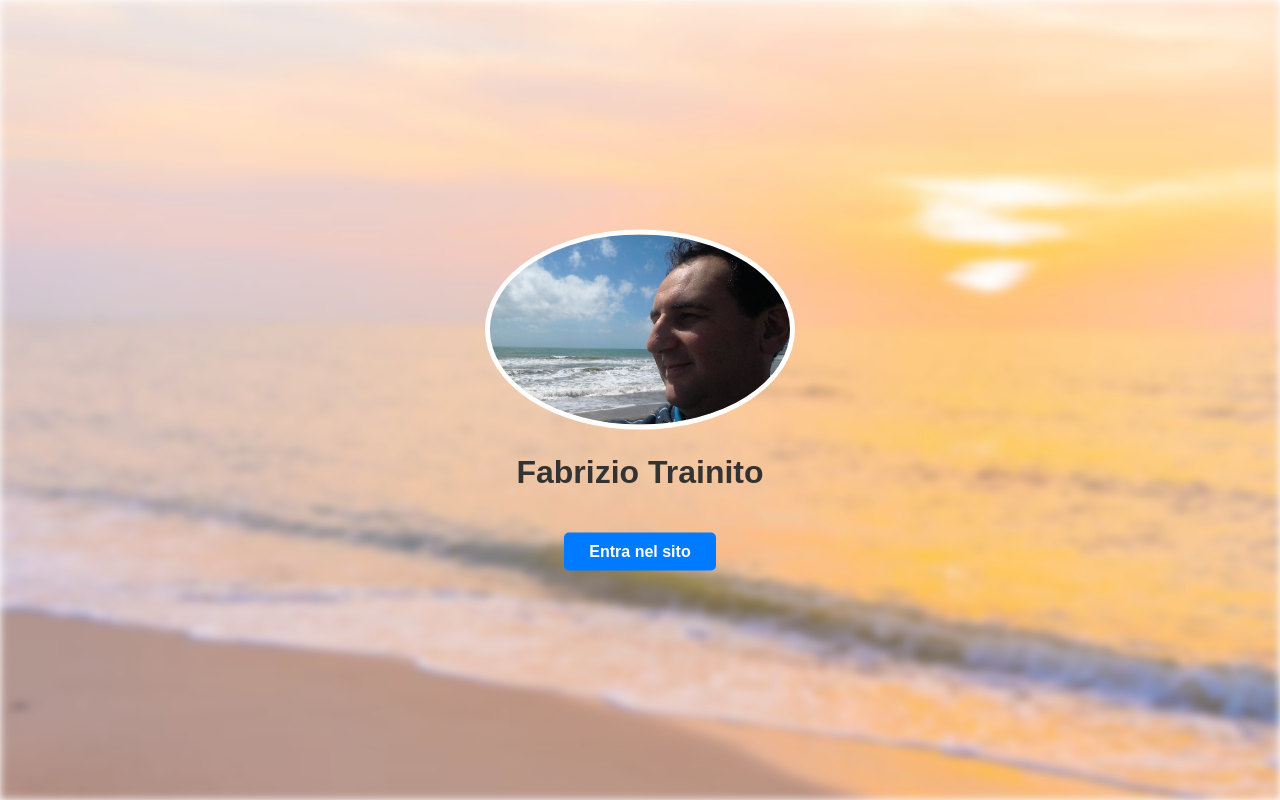
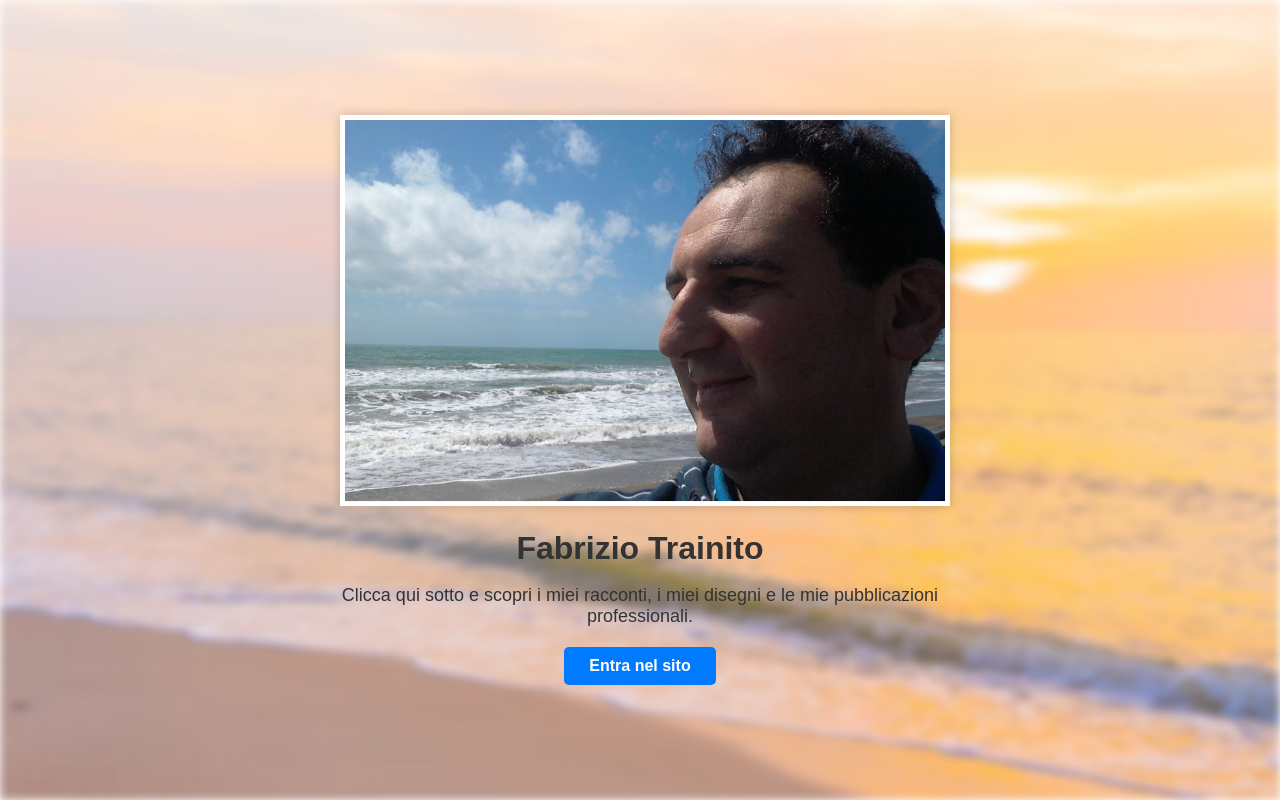
Before and after one commit to kalex1212/fabrizio-landing, a plain HTML site: page index.html in a window 1280 px wide. Drawn offline with Linux system fonts and the light colour scheme.

Commit message:
Add files via upload

```diff
--- a/index.html
+++ b/index.html
@@ -36,22 +36,31 @@
       top: 50%; left: 50%;
       transform: translate(-50%, -50%);
       text-align: center;
+      max-width: 800px;
+      padding: 20px;
     }
 
     .profile {
-      max-width: 300px;
-      border-radius: 50%;
+      width: 100%;
+      max-width: 600px;
+      height: auto;
       border: 5px solid white;
+      box-shadow: 0 0 10px rgba(0,0,0,0.2);
     }
 
     h1 {
-      margin-top: 20px;
+      margin: 20px 0 10px;
       color: #333;
+    }
+
+    p {
+      color: #333;
+      font-size: 18px;
+      margin-bottom: 20px;
     }
 
     .button {
       display: inline-block;
-      margin-top: 20px;
       padding: 10px 25px;
       background-color: #007BFF;
       color: white;
@@ -72,6 +81,7 @@
   <div class="content">
     <img src="fabrizio.jpg" alt="Fabrizio" class="profile">
     <h1>Fabrizio Trainito</h1>
+    <p>Clicca qui sotto e scopri i miei racconti, i miei disegni e le mie pubblicazioni professionali.</p>
     <a href="https://fabriziotrainito.weebly.com" class="button">Entra nel sito</a>
   </div>
 </body>
```
